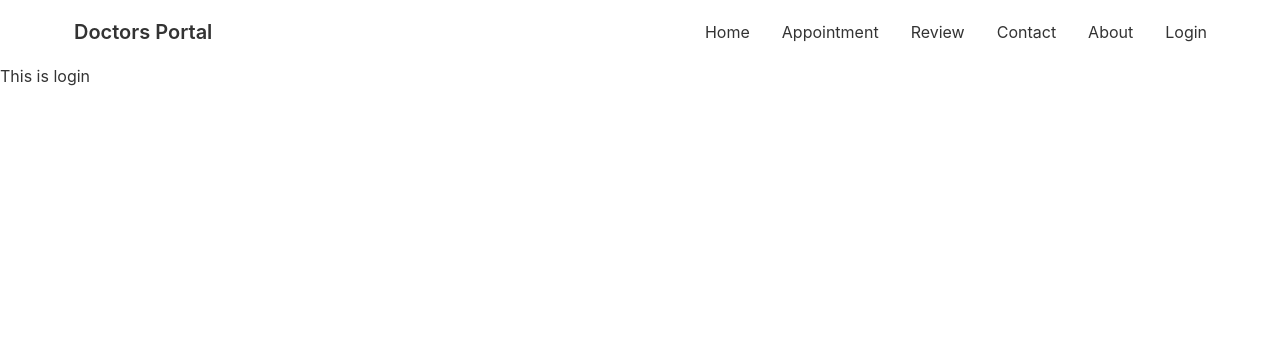
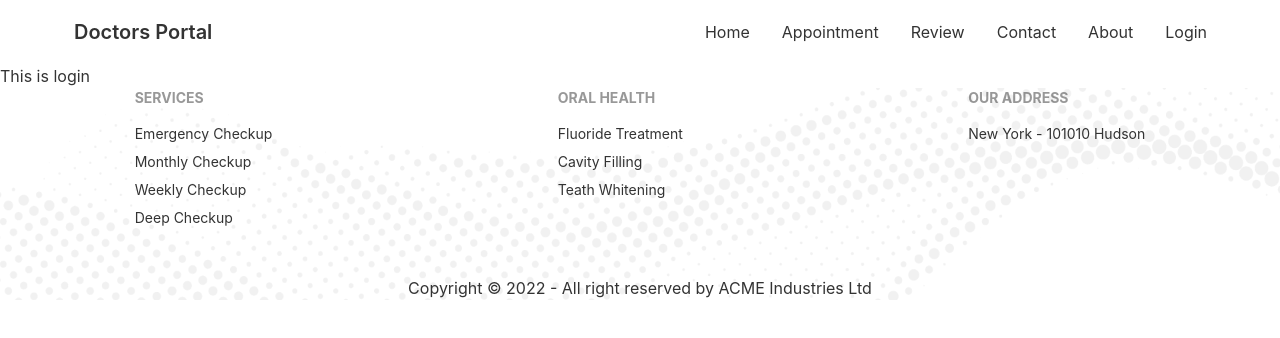
Before and after one commit to durjoy52/doctors-portal-client-side, a React (Create React App) app: page /login in a window 1280 px wide. Shown: the top 338 px of the page. Built offline with nearby package versions, Linux system fonts and the light colour scheme.

Commit message:
footer set

```diff
--- a/src/App.js
+++ b/src/App.js
@@ -3,6 +3,7 @@
 import About from './pages/About/About';
 import Home from './pages/Home/Home';
 import Login from './pages/Login/Login';
+import Footer from './pages/Shared/Footer';
 import Navbar from './pages/Shared/Navbar';
 
 function App() {
@@ -14,6 +15,7 @@
        <Route path='/about' element={<About></About>}></Route>
        <Route path='/login' element={<Login></Login>}></Route>
      </Routes>
+     <Footer/>
     </div>
   );
 }
--- /dev/null
+++ b/src/pages/Shared/Footer.js
@@ -0,0 +1,32 @@
+import React from 'react';
+import footer from '../../assets/images/footer.png';
+const Footer = () => {
+    return (
+        <footer style={{background:`url(${footer})`,backgroundSize:'cover',backgroundPosition:'center',backgroundRepeat:'no-repeat'}} >
+  <div className='footer justify-items-center'>
+  <div>
+    <span className="footer-title">Services</span>
+    <a className="link link-hover">Emergency Checkup</a>
+    <a className="link link-hover">Monthly Checkup</a>
+    <a className="link link-hover">Weekly Checkup</a>
+    <a className="link link-hover">Deep Checkup</a>
+  </div>
+  <div>
+    <span className="footer-title">ORAL HEALTH</span>
+    <a className="link link-hover">Fluoride Treatment</a>
+    <a className="link link-hover">Cavity Filling</a>
+    <a className="link link-hover">Teath Whitening</a>
+  </div>
+  <div>
+    <span className="footer-title">OUR ADDRESS</span>
+    <a className="link link-hover">New York - 101010 Hudson</a>
+  </div>
+  </div>
+   <div className='my-12 text-center'>
+    <p>{`Copyright © ${new Date().getFullYear()} - All right reserved by ACME Industries Ltd`}</p>
+  </div>
+</footer>
+    );
+};
+
+export default Footer;
```
